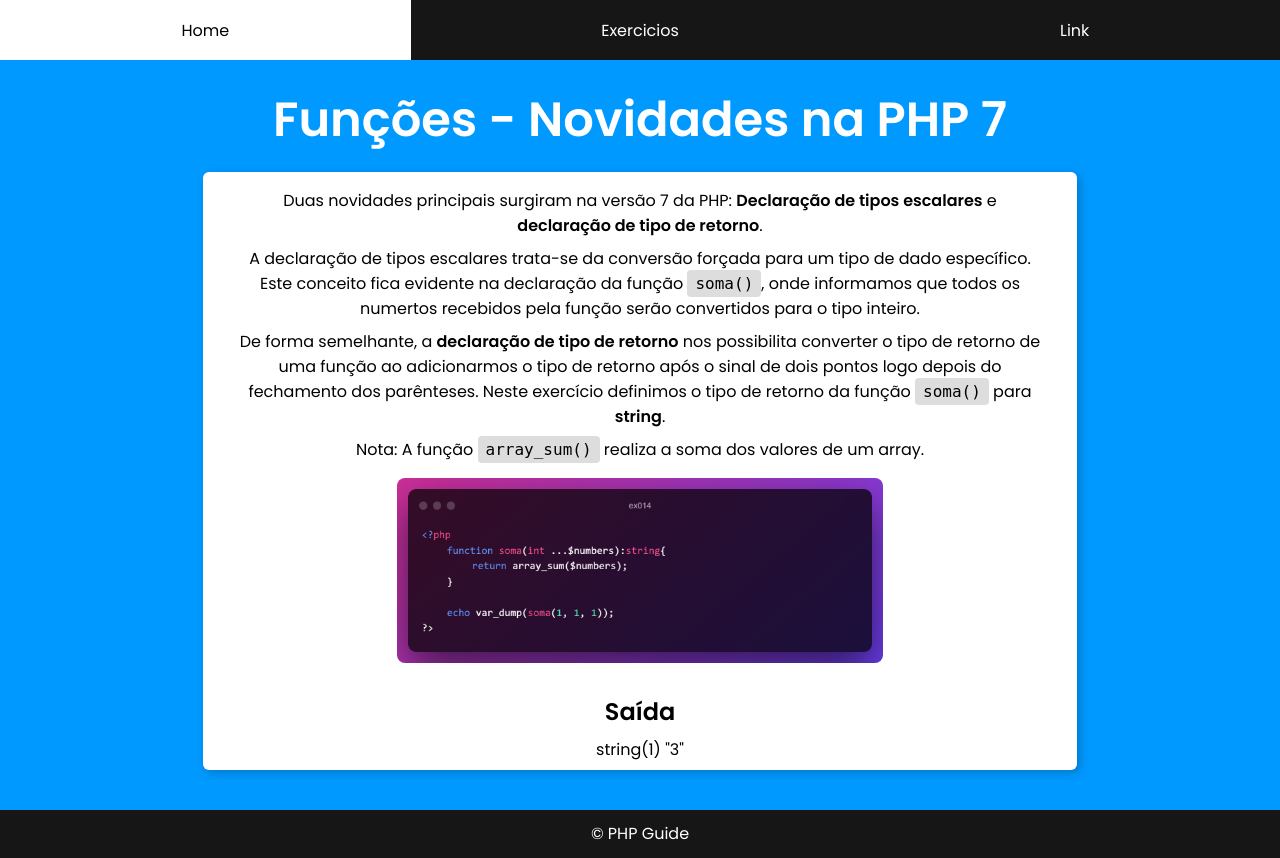
After one commit to JoaoVSBraz/php-guide, a PHP site: page /exercicios/ex014.php in a window 1280 px wide. The commit adds this page. Run offline with PHP 8.4, Linux system fonts and the light colour scheme.

Commit message:
feat: add ex014

```diff
--- a/exercicios.php
+++ b/exercicios.php
@@ -60,6 +60,10 @@
                         <td>EX 013</td>
                         <td><a href="/exercicios/ex013.php">Funções - Passagem de parâmetros por valor e referência</a></td>
                     </tr>
+                    <tr>
+                        <td>EX 014</td>
+                        <td><a href="/exercicios/ex014.php">Funções - Novidades na PHP 7</a></td>
+                    </tr>
                 </tbody>
             </table>
         </section>
--- /dev/null
+++ b/exercicios/ex014.php
@@ -0,0 +1,28 @@
+<?php require_once('../partials/header.php') ?>
+    <main>
+        <h1>Funções - Novidades na PHP 7</h1>
+        <section>
+            <div class="content">
+                <p>Duas novidades principais surgiram na versão 7 da PHP: <strong>Declaração de tipos escalares</strong> e <strong>declaração de tipo de retorno</strong>.</p>
+
+                <p>A declaração de tipos escalares trata-se da conversão forçada para um tipo de dado específico. Este conceito fica evidente na declaração da função <code>soma()</code>, onde informamos que todos os numertos recebidos pela função serão convertidos para o tipo inteiro.</p>
+
+                <p>De forma semelhante, a <strong>declaração de tipo de retorno</strong> nos possibilita converter o tipo de retorno de uma função ao adicionarmos o tipo de retorno após o sinal de dois pontos logo depois do fechamento dos parênteses. Neste exercício definimos o tipo de retorno da função <code>soma()</code> para <strong>string</strong>.</p>
+
+                <p>Nota: A função <code>array_sum()</code> realiza a soma dos valores de um array.</p>
+
+                <p><img src="../assets/images/ex014.png" alt="Exemplo com declaração de tipos escalares e declaração de tipo de retorno em funções"></p>
+            </div>
+            <div class="result">
+                <h2>Saída</h2>
+                <?php
+                    function soma(int ...$numbers):string{
+                        return array_sum($numbers);
+                    }
+
+                    echo var_dump(soma(1, 1, 1));
+                ?>
+            </div>
+        </section>
+    </main>
+<?php require_once('../partials/footer.php') ?>
```
Also changed, not shown: assets/images/ex014.png (added).
